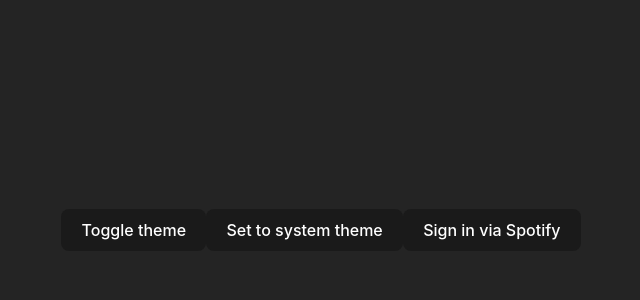
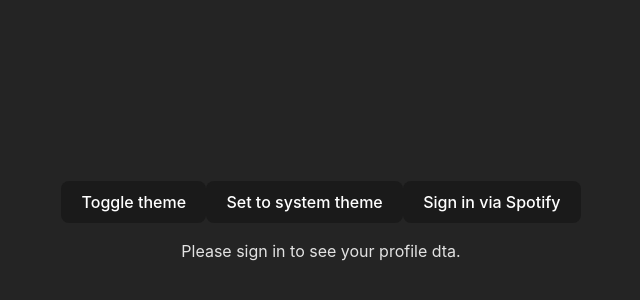
Before and after one commit to AsdhyM/term3-w8-spotify-dashboard, a React (Vite) app: page / in a window 1280 px wide. Shown: the part 170-470 px from the top of the page, without its empty margins (319-959 px from the left). Built offline with nearby package versions, Linux system fonts and the light colour scheme.

Commit message:
feat: rendering profile data

```diff
--- a/src/App.jsx
+++ b/src/App.jsx
@@ -1,4 +1,5 @@
 import './App.css'
+import { ProfileHeader } from './components/ProfileHeader';
 import { useSpotifyAuthContext } from './contexts/SpotifyAuthProvider';
 import { useThemeContext } from './contexts/ThemeContextProvider'
 
@@ -18,6 +19,8 @@ function App() {
       <button onClick={redirectToAuthCodeFlow}>
         Sign in via Spotify
       </button>
+
+      <ProfileHeader />
     </>
   )
 }
--- /dev/null
+++ b/src/components/ProfileHeader.jsx
@@ -0,0 +1,18 @@
+import { useSpotifyProfileData } from "../contexts/SpotifyProfileProvider";
+
+
+export function ProfileHeader(){
+
+    let profileData = useSpotifyProfileData();
+
+    if (profileData.id){
+        return <div id="profileHeader">
+            <h1>Spotify Stats for {profileData.display_name}</h1>
+            {profileData.images.length > 0 && <img src={profileData.images[0].url} />}
+        </div>
+    } else {
+        return <div id="profileHeader">
+            <p>Please sign in to see your profile dta.</p>
+        </div>
+    }
+}
```
